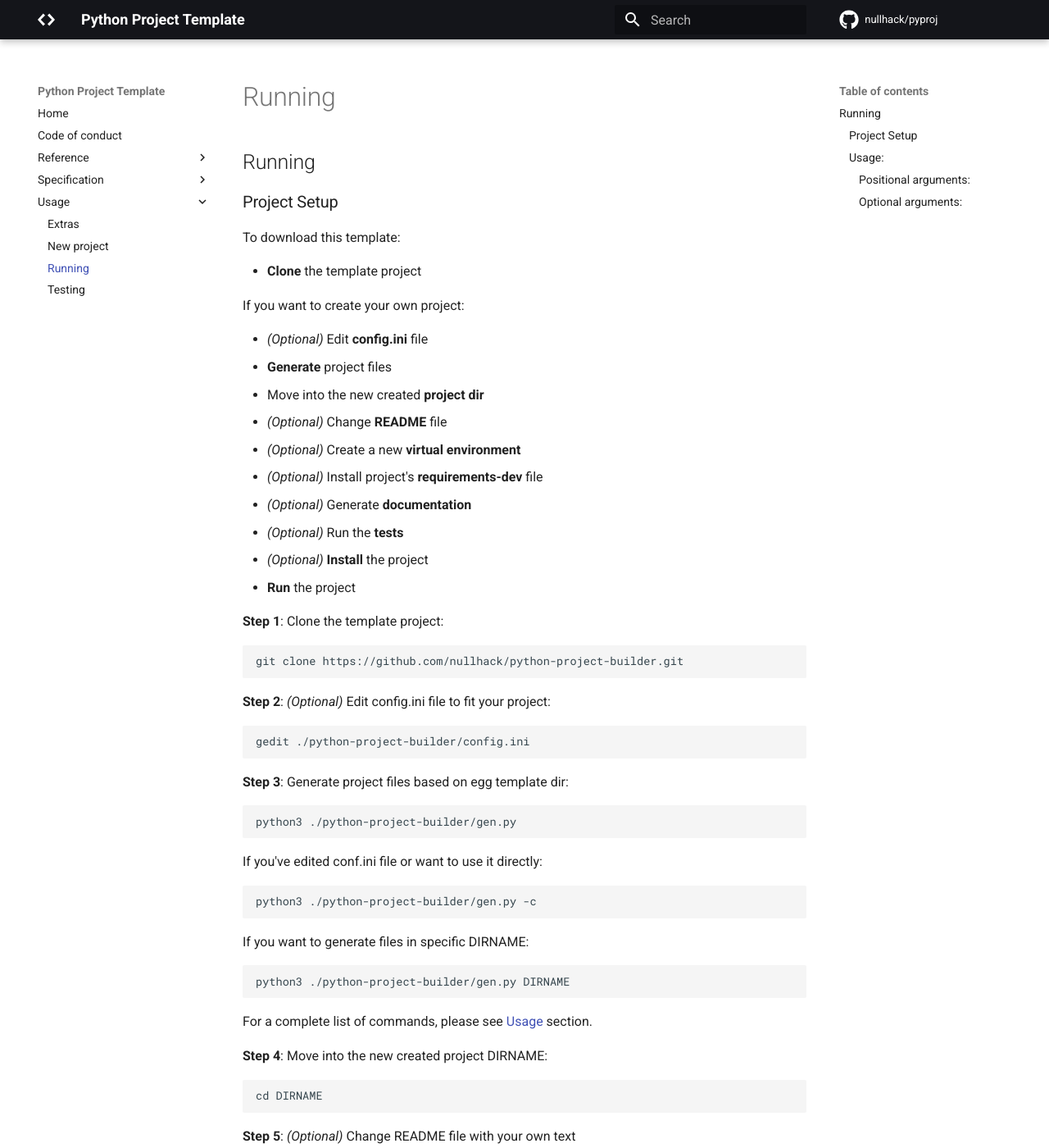
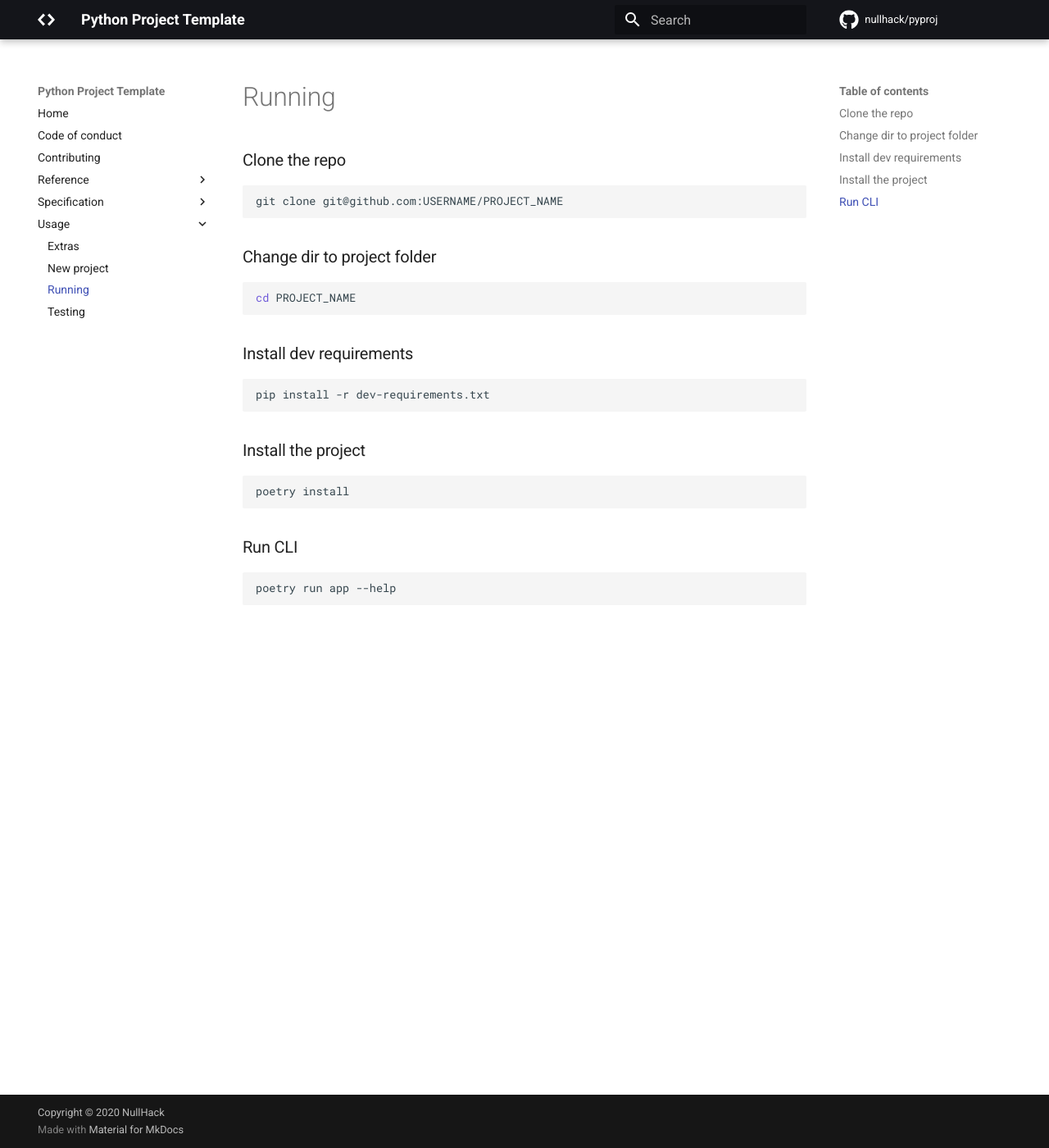
Before and after one commit to nullhack/pyproj, an MkDocs documentation site: the page built from docs/usage/running.md, in a window 1280 px wide and 1400 px high. Shown: the whole window at 82% size. Built offline with MkDocs 1.6.1 and Material for MkDocs 9.7.7, drawn with Linux system fonts in a browser that asks for light colours; comment, search, counter and statistics services are not loaded; some of the changed text lies outside the part shown.

Commit message:
:pencil: Updating docs
Included CONTRIBUTING section and finishing first tag

````diff
--- a/cli.py
+++ b/cli.py
@@ -5,6 +5,7 @@
 """
 
 import typer
+from pyproj.template import template_function
 
 app = typer.Typer()
 
@@ -13,7 +14,7 @@
 def run(show: bool = typer.Option(None, "--show", "-s")):
     """Awesome function."""
     if show:
-        typer.echo("hello world")
+        typer.echo(template_function("hello world", show))
     else:
         typer.echo("*****")
 
--- /dev/null
+++ b/docs/contributing.md
@@ -0,0 +1 @@
+{!../CONTRIBUTING.md!}
--- a/docs/usage/running.md
+++ b/docs/usage/running.md
@@ -1,110 +1,29 @@
-# Running
+## Clone the repo
 
-## Project Setup
+```bash
+git clone git@github.com:USERNAME/PROJECT_NAME
+```
 
-To download this template:
+## Change dir to project folder
 
-* **Clone** the template project
+```bash
+cd PROJECT_NAME
+```
 
-If you want to create your own project:
+## Install dev requirements
 
-* *(Optional)* Edit **config.ini** file
-* **Generate** project files
-* Move into the new created **project dir**
-* *(Optional)* Change **README** file
-* *(Optional)* Create a new **virtual environment**
-* *(Optional)* Install project's **requirements-dev** file
-* *(Optional)* Generate **documentation**
-* *(Optional)* Run the **tests**
-* *(Optional)* **Install** the project
-* **Run** the project
+```bash
+pip install -r dev-requirements.txt
+```
 
-**Step 1**: Clone the template project:
+## Install the project
 
-    git clone https://github.com/nullhack/python-project-builder.git
+```bash
+poetry install
+```
 
-**Step 2**: *(Optional)* Edit config.ini file to fit your project:
+## Run CLI
 
-    gedit ./python-project-builder/config.ini
-
-**Step 3**: Generate project files based on egg template dir:
-
-    python3 ./python-project-builder/gen.py
-
-If you've edited conf.ini file or want to use it directly:
-
-    python3 ./python-project-builder/gen.py -c
-
-If you want to generate files in specific DIRNAME:
-
-    python3 ./python-project-builder/gen.py DIRNAME
-
-For a complete list of commands, please see [Usage](#usage) section.
-
-**Step 4**: Move into the new created project DIRNAME:
-
-    cd DIRNAME
-
-**Step 5**: *(Optional)* Change README file with your own text
-
-**Step 6**: *(Optional, but good practice)* Create a new virtual environment (ENV) for your project:
-
-    python3 -m venv ENV
-    source ENV/bin/activate
-
-If you want to deactivate the virtual environment:
-
-    deactivate
-
-If you are new to virtual environments, please see the `Virtual Environment section` of Kenneth Reitz's [Hitchhiker's Guide to Python](http://docs.python-guide.org/en/latest/).
-
-**Step 7**: *(Optional)* Install project's requirements-dev file:
-
-    pip3 install -r requirements-dev.txt
-
-**Step 8**: *(Optional)* Generate documentation for new modules:
-
-    sphinx-apidoc -f -o ./docs/source/_apidoc/ ./
-    python3 setup.py build_sphinx
-
-The html generated should be in ./docs/build/html
-
-**Step 9**: *(Optional)* Run the tests:
-
-    python3 -m doctest -v ./tests/*
-
-**Step 10**: *(Optional)* Install the project:
-
-    python3 setup.py install
-
-If the project is being developed or you have not set a virtual environment yet:
-
-    python3 setup.py develop
-
-**Step 11**: Run the project:
-
-    python3 main.py
-
-[↑](#quick-links)
-
-----
-
-## Usage:
-
-    gen.py [-h] [-c] [-d] [-e PATH] [-f] [dir_name]
-
-### Positional arguments:
-
-    dir_name             directory where the project will be generated
-
-### Optional arguments:
-
-    -h, --help           show this help message and exit
-    -c, --config-file    use config file info instead of asking
-    -d, --delete         delete project builder files after project creation
-    -e PATH, --egg PATH  specify another egg template to use
-    -f, --force          force project deletion if it already exist
-
-[↑](#quick-links)
-
-----
+```bash
+poetry run app --help
+```
--- a/pyproject.toml
+++ b/pyproject.toml
@@ -1,5 +1,5 @@
 [tool.poetry]
-name = "python-project-template"
+name = "pyproj"
 version = "0.1.0"
 description = ""
 authors = ["NullHack"]
````
Also changed, not shown: CONTRIBUTING.md (added, +85 -0 lines), docs/usage/extras.md (+2 -3 lines), docs/usage/new_project.md (+3 -3 lines), docs/usage/testing.md (+0 -2 lines), 1 other file.
